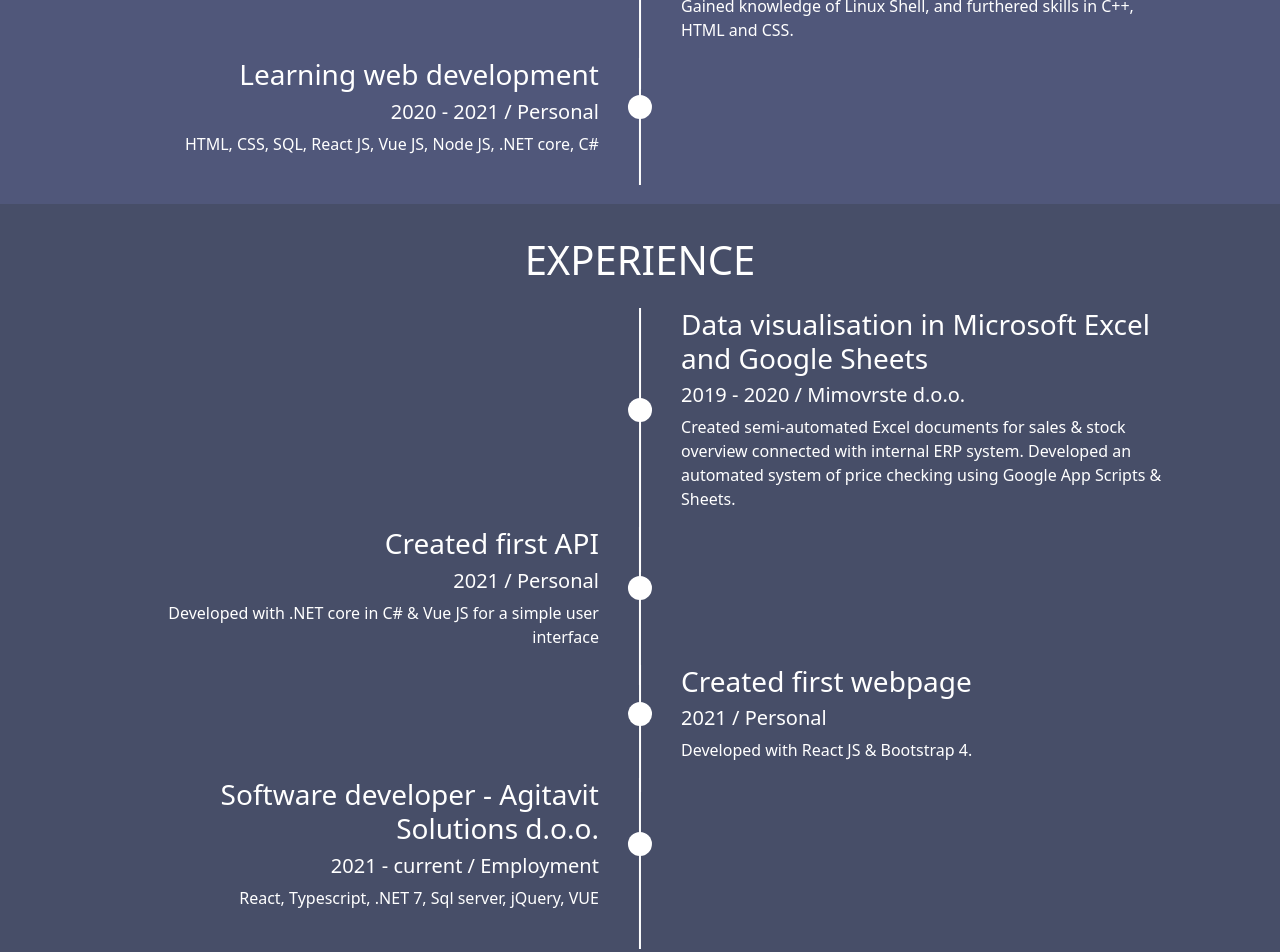
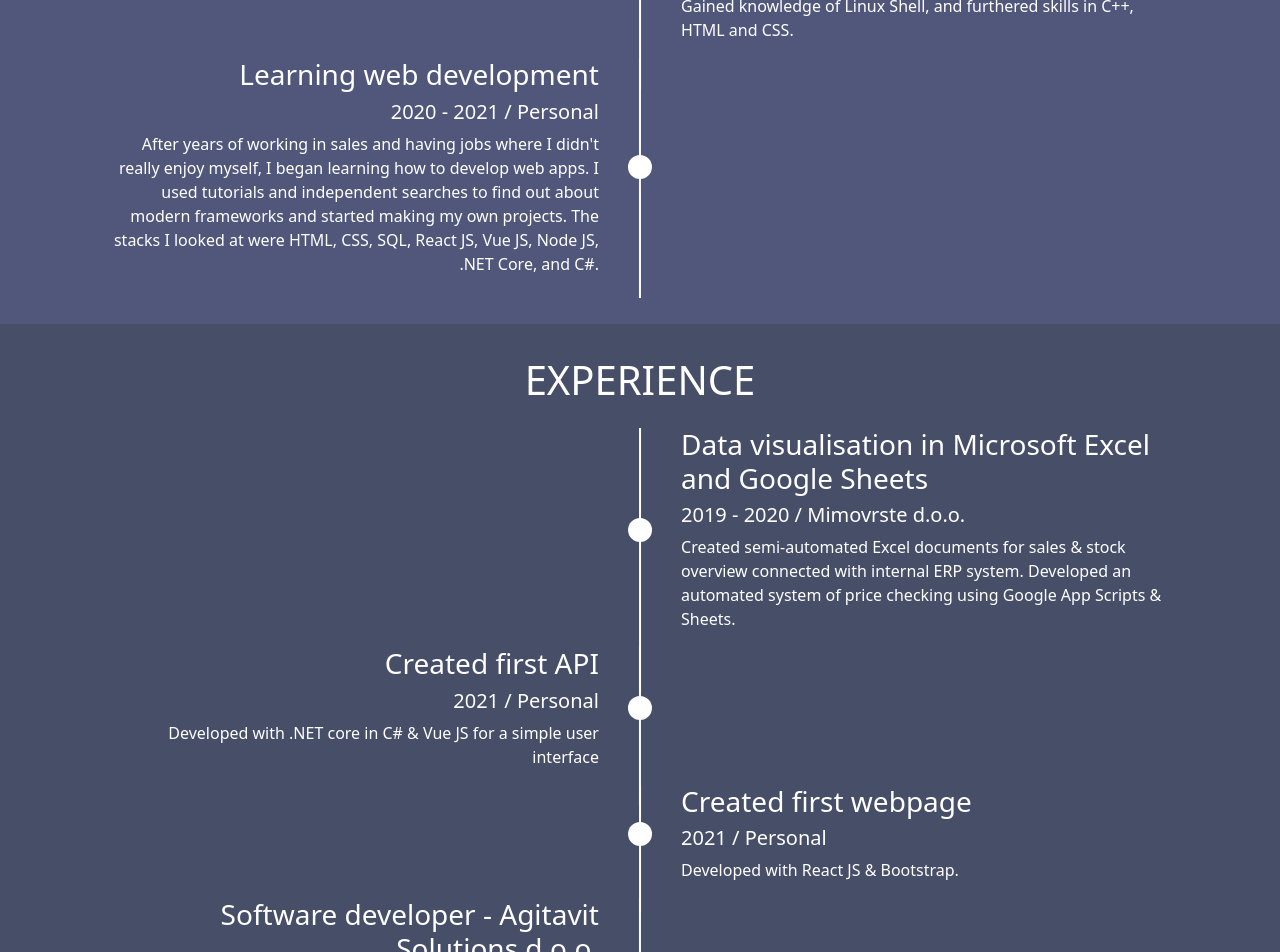
Before and after one commit to MatijaKocevar/portfolio_V2, a React (Vite) app: page / in a window 1280 px wide. Shown: the part 1820-2772 px from the top of the page. Built offline with nearby package versions, Linux system fonts and the light colour scheme.

Commit message:
education/experience line fix

```diff
--- a/src/components/Education/education.scss
+++ b/src/components/Education/education.scss
@@ -90,6 +90,11 @@
 			transition: 0.4s ease-in-out;
 		}
 	}
+	.education-section:last-child {
+		.line {
+			height: 110% !important;
+		}
+	}
 }
 
 //lg
--- a/src/components/Education/education.tsx
+++ b/src/components/Education/education.tsx
@@ -13,7 +13,7 @@ const Education = () => {
 			</Row>
 			<Row className='timeline-wrapper'>
 				{/* - */}
-				<Row>
+				<Row className='education-section'>
 					<Col className='timeline-block timeline-block-left' xs={12} sm={12} md={12} lg={6}>
 						<div className='line-wrapper'>
 							<div className='line'></div>
@@ -24,7 +24,7 @@ const Education = () => {
 					<Col xs={0} sm={0} md={0} lg={6}></Col>
 				</Row>
 				{/* - */}
-				<Row>
+				<Row className='education-section'>
 					<Col xs={0} sm={0} md={0} lg={6}></Col>
 					<Col className='timeline-block timeline-block-right' xs={12} sm={12} md={12} lg={6}>
 						<div className='line-wrapper'>
@@ -35,7 +35,7 @@ const Education = () => {
 					</Col>
 				</Row>
 				{/* - */}
-				<Row>
+				<Row className='education-section'>
 					<Col className='timeline-block timeline-block-left' xs={12} sm={12} md={12} lg={6}>
 						<div className='line-wrapper'>
 							<div className='line'></div>
--- a/src/components/Experience/experience.scss
+++ b/src/components/Experience/experience.scss
@@ -90,6 +90,12 @@
 			transition: 0.4s ease-in-out;
 		}
 	}
+
+	.experience-section:last-child {
+		.line {
+			height: 110% !important;
+		}
+	}
 }
 
 //lg
--- a/src/components/Experience/experience.tsx
+++ b/src/components/Experience/experience.tsx
@@ -13,7 +13,7 @@ const Education = () => {
 			</Row>
 			<Row className='timeline-wrapper'>
 				{/* - */}
-				<Row>
+				<Row className='experience-section'>
 					<Col xs={0} sm={0} md={0} lg={6}></Col>
 					<Col className='timeline-block timeline-block-right' xs={12} sm={12} md={12} lg={6}>
 						<div className='line-wrapper'>
@@ -24,7 +24,7 @@ const Education = () => {
 					</Col>
 				</Row>
 				{/* - */}
-				<Row>
+				<Row className='experience-section'>
 					<Col className='timeline-block timeline-block-left' xs={12} sm={12} md={12} lg={6}>
 						<div className='line-wrapper'>
 							<div className='line'></div>
@@ -35,7 +35,7 @@ const Education = () => {
 					<Col xs={0} sm={0} md={0} lg={6}></Col>
 				</Row>
 				{/* - */}
-				<Row>
+				<Row className='experience-section'>
 					<Col xs={0} sm={0} md={0} lg={6}></Col>
 					<Col className='timeline-block timeline-block-right' xs={12} sm={12} md={12} lg={6}>
 						<div className='line-wrapper'>
@@ -46,7 +46,7 @@ const Education = () => {
 					</Col>
 				</Row>
 				{/* - */}
-				<Row>
+				<Row className='experience-section'>
 					<Col className='timeline-block timeline-block-left' xs={12} sm={12} md={12} lg={6}>
 						<div className='line-wrapper'>
 							<div className='line'></div>
--- a/src/translations/translations.ts
+++ b/src/translations/translations.ts
@@ -122,10 +122,10 @@ export const Translations = [
     id: 'Education_Personal',
     en: `<h3>Learning web development</h3>
          <h5>2020 - 2021 / Personal</h5>
-         <p>HTML, CSS, SQL, React JS, Vue JS, Node JS, .NET core, C#</p>`,
+         <p>After years of working in sales and having jobs where I didn't really enjoy myself, I began learning how to develop web apps. I used tutorials and independent searches to find out about modern frameworks and started making my own projects. The stacks I looked at were HTML, CSS, SQL, React JS, Vue JS, Node JS, .NET Core, and C#.</p>`,
     slo: `<h3>Samostojno učenje razvijanja web aplikacij</h3>
           <h5>2020 - 2021 / Personal</h5>
-          <p>HTML, CSS, SQL, React JS, Vue JS, Node JS, .NET core, C#</p>`,
+          <p>Po letih dela v prodaji in službah, kjer se nisem zares zabaval, sem se začel učiti razvoja spletnih aplikacij. Uporabljal sem tutorial-e in samostojno raziskoval, da sem izvedel več o sodobnih ogrodjih ter začel ustvarjati lastne projekte. Ogrodja, ki sem jih preučeval, so bila HTML, CSS, SQL, React JS, Vue JS, Node JS, .NET Core in C#.</p>`,
   },
   /**
    * EXPERIENCE
@@ -157,7 +157,7 @@ export const Translations = [
     id: 'Experience_Webpage',
     en: `<h3>Created first webpage</h3>
          <h5>2021 / Personal</h5>
-         <p>Developed with React JS & Bootstrap 4.</p>`,
+         <p>Developed with React JS & Bootstrap.</p>`,
     slo: `<h3>Ustvaril prvo spletno stran</h3>
           <h5>2021 / Osebno</h5>
           <p>Razvit v React JS in z uporabo Boostrap 4.</p>`,
@@ -166,10 +166,10 @@ export const Translations = [
     id: 'Experience_Agitavit',
     en: `<h3>Software developer - Agitavit Solutions d.o.o.</h3>
          <h5>2021 - current / Employment</h5>
-         <p>React, Typescript, .NET 7, Sql server, jQuery, VUE</p>`,
+         <p>As a developer, I have gained a good understanding of general development workflows and made tremendous progress in my technical skills, particularly with front-end technologies. I have become highly proficient with React and Typescript. Additionally, I have worked extensively with .NET and SQL, improving my understanding of back-end technologies.</p>`,
     slo: `<h3>Razvijalec programske opreme - Agitavit Solutions d.o.o.</h3>
           <h5>2021 - tekoče / Zaposlitev</h5>
-          <p>React, Typescript, .NET 7, Sql server, jQuery, VUE</p>`,
+          <p>Kot razvijalec sem pridobil dobro razumevanje splošnih razvojnih delovnih procesov in naredil izjemne korake pri razvoju svojih tehničnih veščin, še posebej pri tehnologijah front-enda. Postal sem kar vešč v Reactu in Typescriptu. Poleg tega sem veliko delal s .NET in SQL ter izboljšal svoje razumevanje tehnologij na strani back-enda.</p>`,
   },
   /**
    * SKILLS
```
Also changed, not shown: 1 other file (tests, documents, lock files or other folders).
